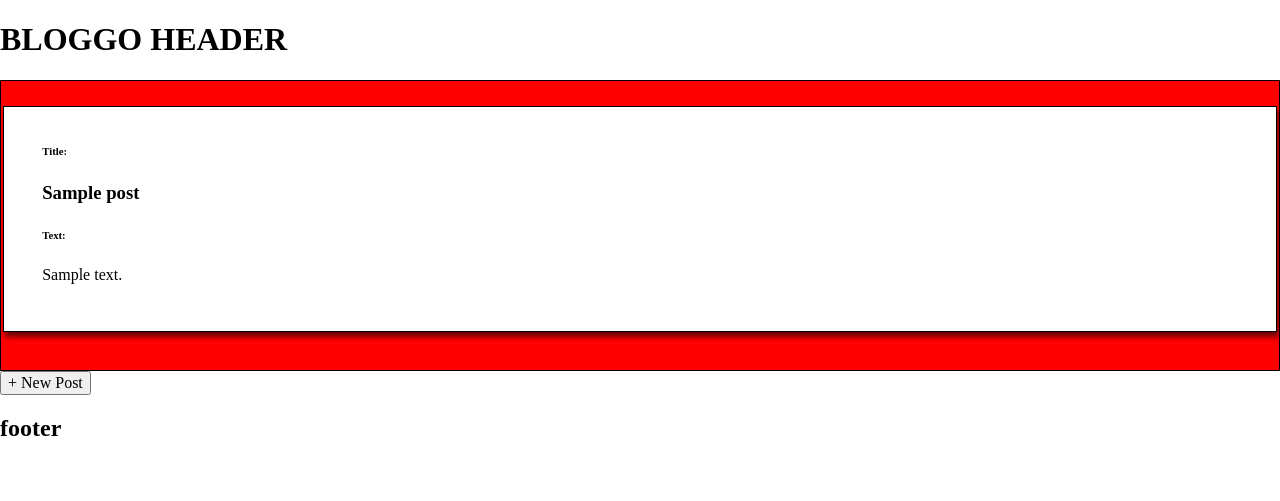
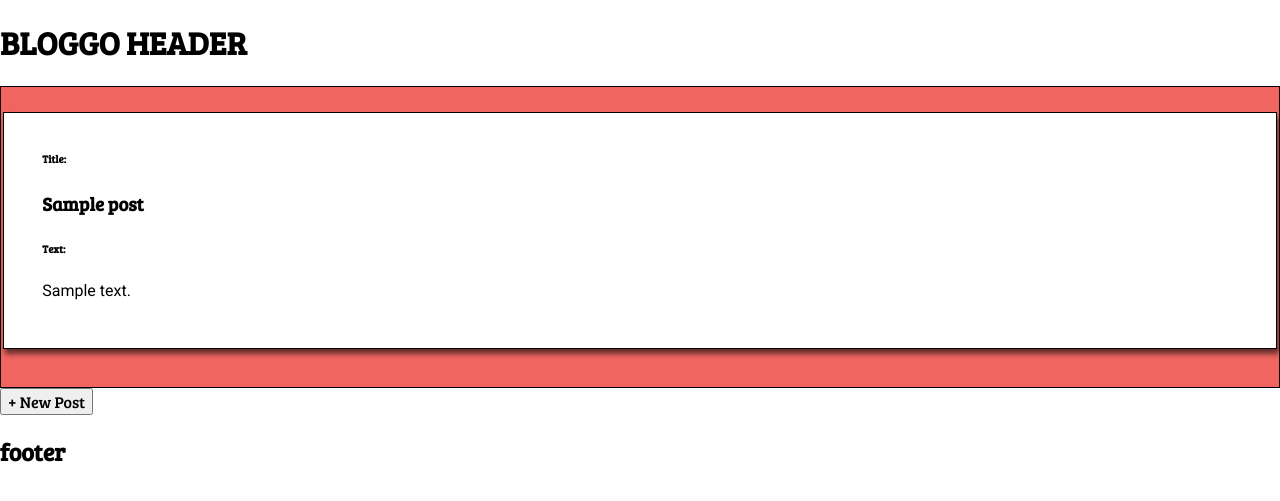
Before and after one commit to etfluent/Bloggo, a PHP site: page / in a window 1280 px wide. Shown: the top 501 px of the page. Run offline with PHP 8.4, Linux system fonts and the light colour scheme; tables that the repository leaves empty or names only in its code hold one stand-in row (values such as "Sample post"); data that the repository does not hold is empty.

Commit message:
styles, fonts, readme

```diff
--- a/styles/style.css
+++ b/styles/style.css
@@ -1,3 +1,12 @@
+/* Google Fonts */
+@import url('https://fonts.googleapis.com/css?family=Bree+Serif|Roboto');
+body {
+	font-family: 'Bree Serif', serif;
+}
+body p {
+	font-family: 'Roboto', sans-serif;
+}
+/* End Google Fonts */
 /* W3.CSS 4.11 October 2018 by Jan Egil and Borge Refsnes */
 html{box-sizing:border-box}*,*:before,*:after{box-sizing:inherit}
 /* Extract from normalize.css by Nicolas Gallagher and Jonathan Neal git.io/normalize */
@@ -25,7 +34,7 @@ legend{color:inherit;display:table;max-width:100%;padding:0;white-space:normal}t
 ::-webkit-input-placeholder{color:inherit;opacity:0.54}
 ::-webkit-file-upload-button{-webkit-appearance:button;font:inherit}
 /* End extract */
-#post_list > .post {
+#post_list .post {
     background-color: white;
     display: block;
 	border: 1px solid black;
@@ -37,7 +46,7 @@ legend{color:inherit;display:table;max-width:100%;padding:0;white-space:normal}t
 #post_list {
 	display: block;
 	padding: 2% 2px;
-	background-color: red;
+	background-color: #F06560;
 	border: 1px solid black;
 }
 
```
Also changed, not shown: README.md.
